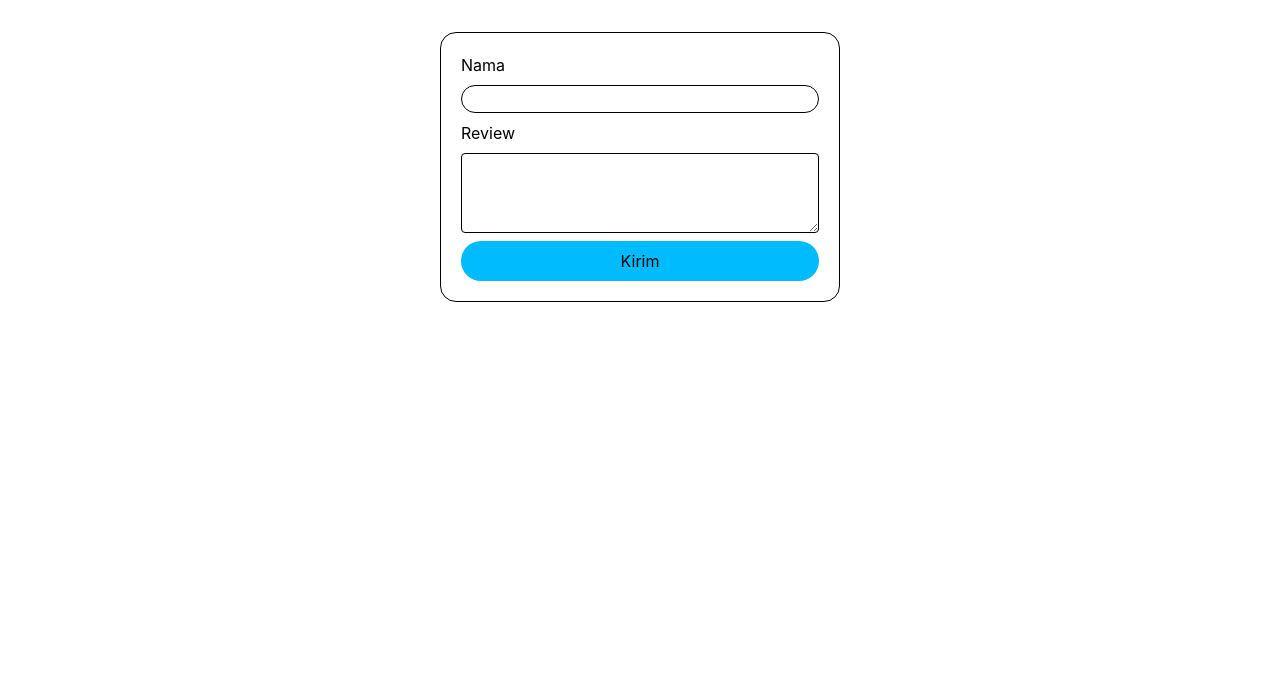
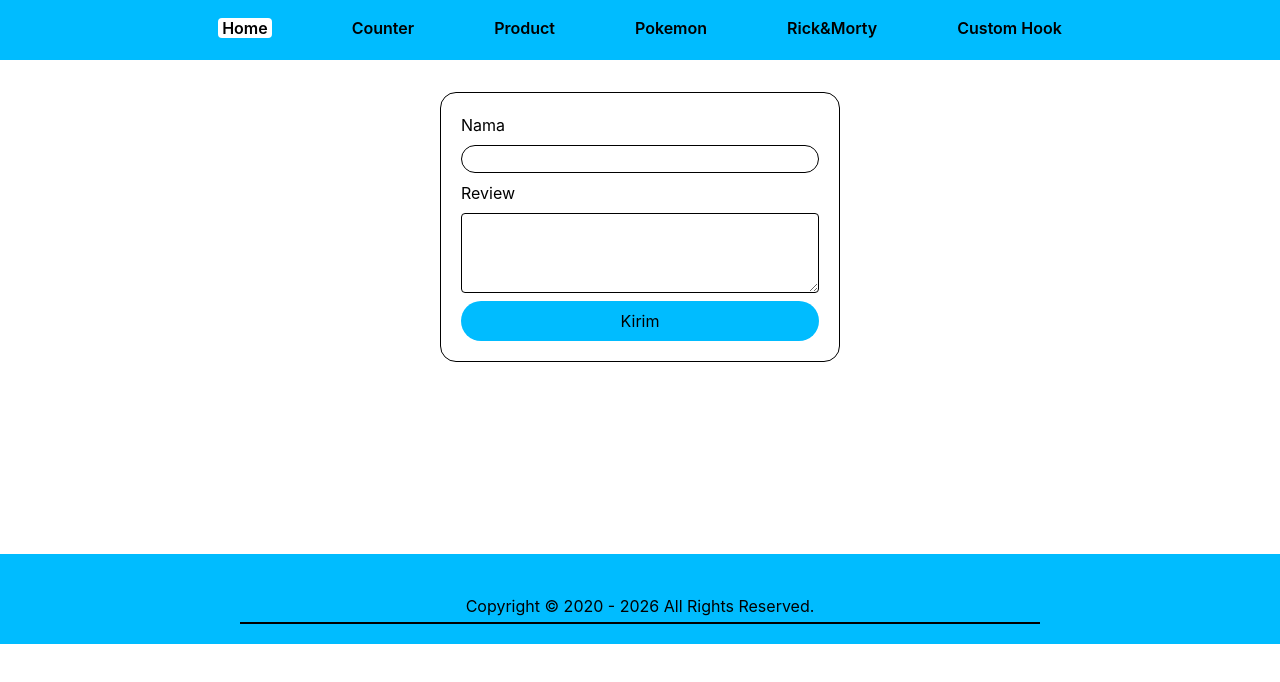
Before and after one commit to Ilhammursidi/kode-b7-react, a React (Vite) app in the folder minitask5/: page / in a window 1280 px wide. Shown: the top 682 px of the page. Built offline with nearby package versions, Linux system fonts and the light colour scheme.

Commit message:
feat: add layout router

```diff
--- a/minitask5/src/AppRouter.jsx
+++ b/minitask5/src/AppRouter.jsx
@@ -8,12 +8,17 @@ import Product from './Pages/Product';
 import { ListRickMorty } from './Components/FetchRickMorty';
 import RickMortyTwo from './Pages/RickMortyTwo';
 import { Login } from './Pages/FormContext';
+import { EditProfile } from './Pages/editProfile';
+import { Layout } from './Pages/Layout';
 
 function AppRouter() {
     return(
         <Routes>
+
+            <Route element={<Layout/>}>
             <Route index element={<App/>}></Route>
             <Route path='login' element={<Login/>}></Route>
+            <Route path='edit-profile' element={<EditProfile/>}></Route>
             <Route path='pokemon' element={<Pokemon/>}></Route>
             <Route path='rickmortytwo' element={<RickMortyTwo/>}></Route>
             <Route path='product' element={<Product/>}></Route>
@@ -22,6 +27,7 @@ function AppRouter() {
                 <Route index element={<ListRickMorty/>}></Route>
                 <Route path=":id/:slug" element={<DetailCharacter/>}></Route>
             </Route>
+            </Route>
         </Routes>
     )
 }
```
